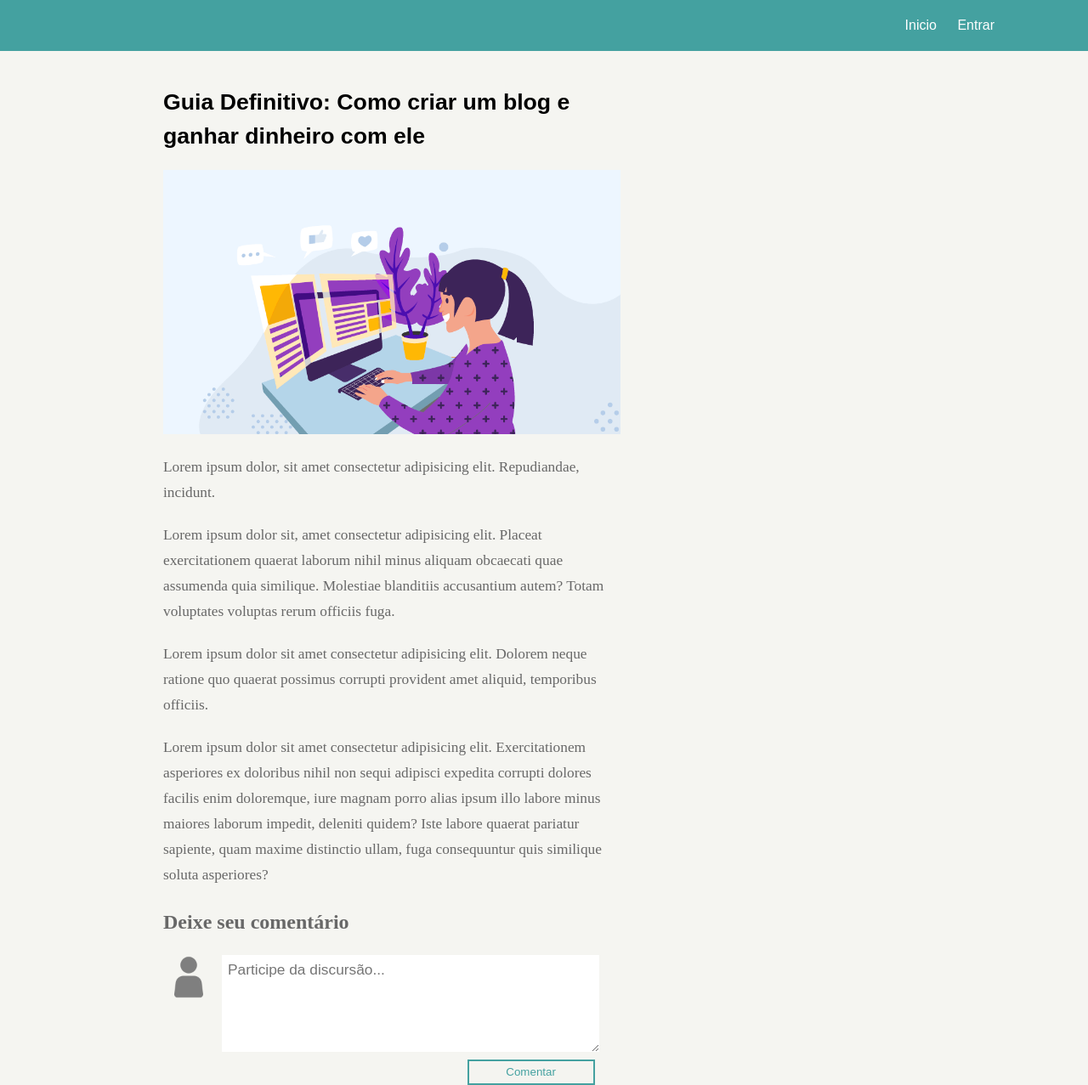
After one commit to pjulioss/site-comentarios, a PHP site: page /discussao.php in a window 1280 px wide. The commit adds this page. Shown: the whole page at 85% size. Run offline with PHP 8.4, Linux system fonts and the light colour scheme.

Commit message:
pagina blog

```diff
--- /dev/null
+++ b/css/discussao.css
@@ -0,0 +1,119 @@
+* {
+    padding: 0px;
+    margin: 0px;
+}
+
+body {
+    font-family: arial;
+    background-color: rgba(245, 245, 241, 0.938);
+}
+
+
+.container{
+    width: 70%;
+    margin: auto;
+
+}
+
+
+/* Menu */
+
+nav{
+    background-color: #44A1A0;
+    height: 60px;
+}
+
+ul{
+    list-style: none;
+    float: right;
+    margin-right: 100px;
+}
+
+li {
+    display: inline-block;
+    line-height: 60px;
+    padding: 0px 10px;
+}
+
+li a{
+    text-decoration: none;
+    color: #fff;
+}
+
+li a:hover{
+    border-bottom: 1px solid #fff;
+    padding-bottom: 5px;
+}
+
+/*Titulo artigo*/
+h1{
+    padding: 40px 0px 20px 0px;
+    font-size: 20pt;
+    line-height: 40px;
+}
+
+
+
+/*Conteudo*/
+
+section{
+    width: 60%;
+}
+
+section>img{
+    width: 100%;
+}
+
+p.txt {
+    font-size: 13pt;
+    color:#686868;
+    line-height: 30px;
+    margin: 20px 0px;
+    font-family: 'Microsoft YaHei Light';
+}
+
+/* Formulario de comentario */
+form img{
+    width: 50px;
+    display: block;
+    float: left;
+    padding: 10px 5px;
+}
+
+h2 {
+    font-family: 'Microsoft YaHei Light';
+    color:#686868;
+    line-height: 40px;
+    margin-bottom: 10px;
+}
+
+textarea{
+    height: 100px;
+    width: 80%;
+    border: none;
+    padding: 7px;
+    margin: 9px;
+    font-family: Arial, Helvetica, sans-serif;
+    outline: none;
+    display: block;
+    float: left;
+    font-size: 13pt;
+}
+
+input[type=submit]{
+    font-family: 'Arial';
+    width: 150px;
+    height: 30px;
+    background-color:rgba(245, 245, 241, 0.938);;
+    border: 2px solid #44A1A0;
+    color: #44A1A0;
+    cursor: pointer;
+    display: block;
+    float: right;
+    margin-right: 30px;
+}
+
+input[type=submit]:hover{
+    background-color: #44A1A0;
+    color: rgba(245, 245, 241, 0.938);
+}
--- a/css/style.css
+++ b/css/style.css
@@ -5,6 +5,7 @@
 
 body {
     font-family: arial;
+    background-color: #FFFFFA;
 }
 
 h3 {
--- /dev/null
+++ b/discussao.php
@@ -0,0 +1,45 @@
+<!DOCTYPE html>
+<html lang="en">
+<head>
+    <meta charset="UTF-8">
+    <meta name="viewport" content="width=device-width, initial-scale=1.0">
+    <meta http-equiv="X-UA-Compatible" content="ie=edge">
+    <link rel="stylesheet" href="css/discussao.css">
+    <title>Sistema de comentários</title>
+</head>
+<body>
+    <nav>
+        <ul>
+            <li>
+                <a href="index.php">Inicio</a>
+            </li>
+            <li>
+                <a href="#">Entrar</a>
+            </li>
+        </ul>
+    </nav>
+
+    <div class="container">
+        <section>
+            <h1>Guia Definitivo: Como criar um blog e ganhar dinheiro com ele</h1>
+            <img src="img/blog.jpg" alt="blog">
+
+            <p class="txt">Lorem ipsum dolor, sit amet consectetur adipisicing elit. Repudiandae, incidunt.</p>
+            <p class="txt">Lorem ipsum dolor sit, amet consectetur adipisicing elit. Placeat exercitationem quaerat laborum nihil minus aliquam obcaecati quae assumenda quia similique. Molestiae blanditiis accusantium autem? Totam voluptates voluptas rerum officiis fuga.</p>
+            <p class="txt">Lorem ipsum dolor sit amet consectetur adipisicing elit. Dolorem neque ratione quo quaerat possimus corrupti provident amet aliquid, temporibus officiis.</p>
+            <p class="txt">Lorem ipsum dolor sit amet consectetur adipisicing elit. Exercitationem asperiores ex doloribus nihil non sequi adipisci expedita corrupti dolores facilis enim doloremque, iure magnam porro alias ipsum illo labore minus maiores laborum impedit, deleniti quidem? Iste labore quaerat pariatur sapiente, quam maxime distinctio ullam, fuga consequuntur quis similique soluta asperiores?</p>
+
+        </section>
+
+        <section>
+            <h2>Deixe seu comentário</h2>
+            <form method="POST">
+                <img src="img/perfil.png" alt="perfil">
+                <textarea name="texto" placeholder="Participe da discursão..."></textarea>
+                <input type="submit" value="Comentar">
+            </form>
+        </section>
+    </div>
+
+</body>
+</html>
--- a/index.php
+++ b/index.php
@@ -11,7 +11,7 @@
     <nav>
         <ul>
             <li>
-                <a href="#">Discursões</a>
+                <a href="discussao.php">Discursões</a>
             </li>
             <li>
                 <a href="#">Entrar</a>
```
Also changed, not shown: img/blog.jpg (added), img/perfil.png (added).
